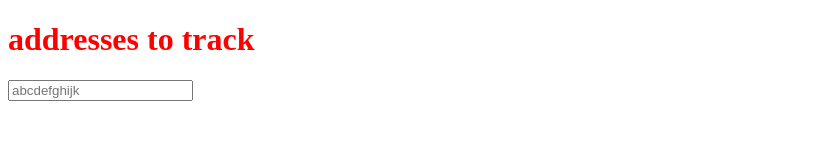
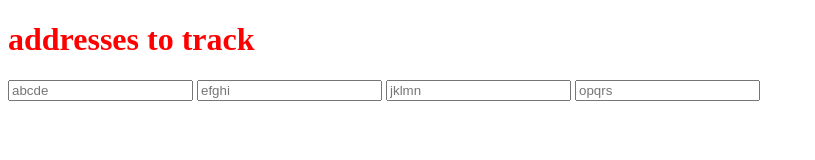
Before and after one commit to nixorokish/deployment, a website: page index.html in a window 1280 px wide. Shown: the whole page, without its empty margins (0-815 px from the left). Drawn offline with Linux system fonts and the light colour scheme.

Commit message:
html file

```diff
--- a/index.html
+++ b/index.html
@@ -10,7 +10,10 @@
 <body>
     <h1>addresses to track</h1>
     <form>
-        <input type="text" placeholder="abcdefghijk">
+        <input type="text" placeholder="abcde">
+        <input type="text" placeholder="efghi">
+        <input type="text" placeholder="jklmn">
+        <input type="text" placeholder="opqrs">
     </form>
 
     <script src="main.js"></script>
```
